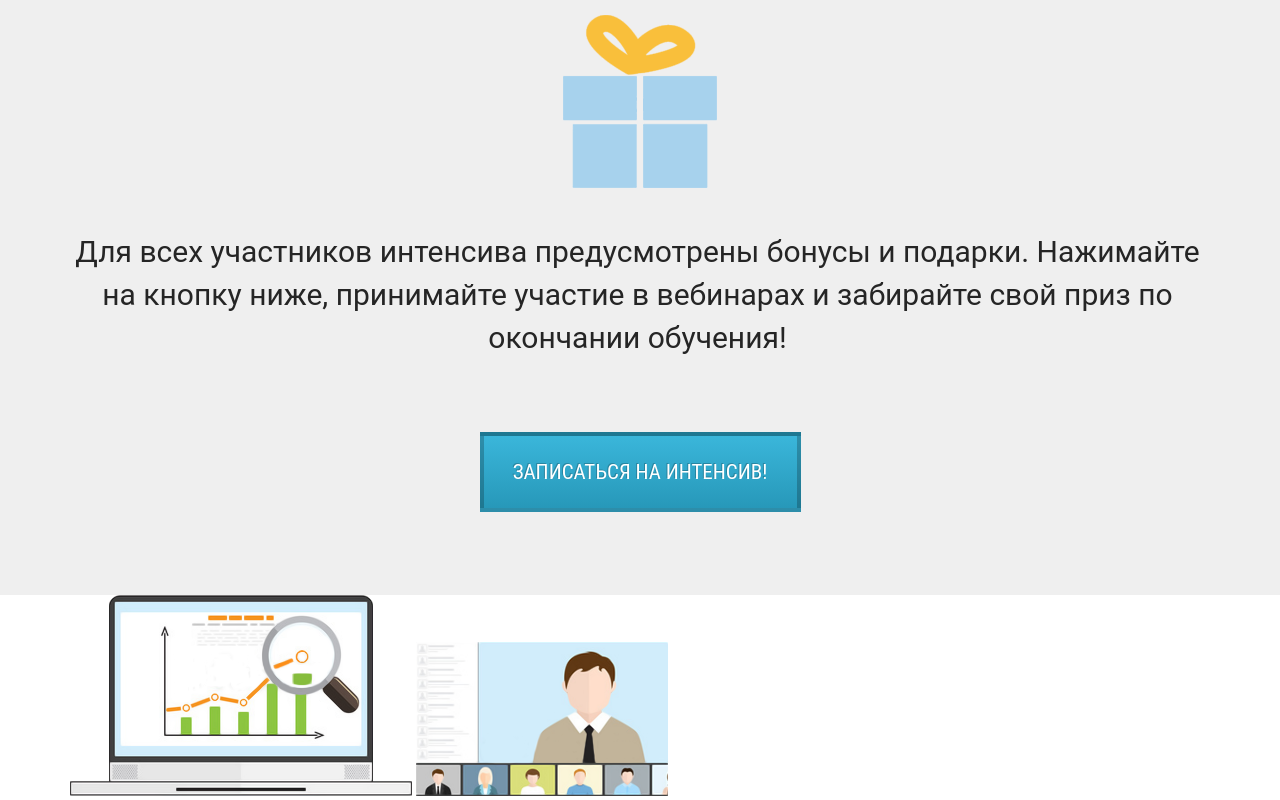
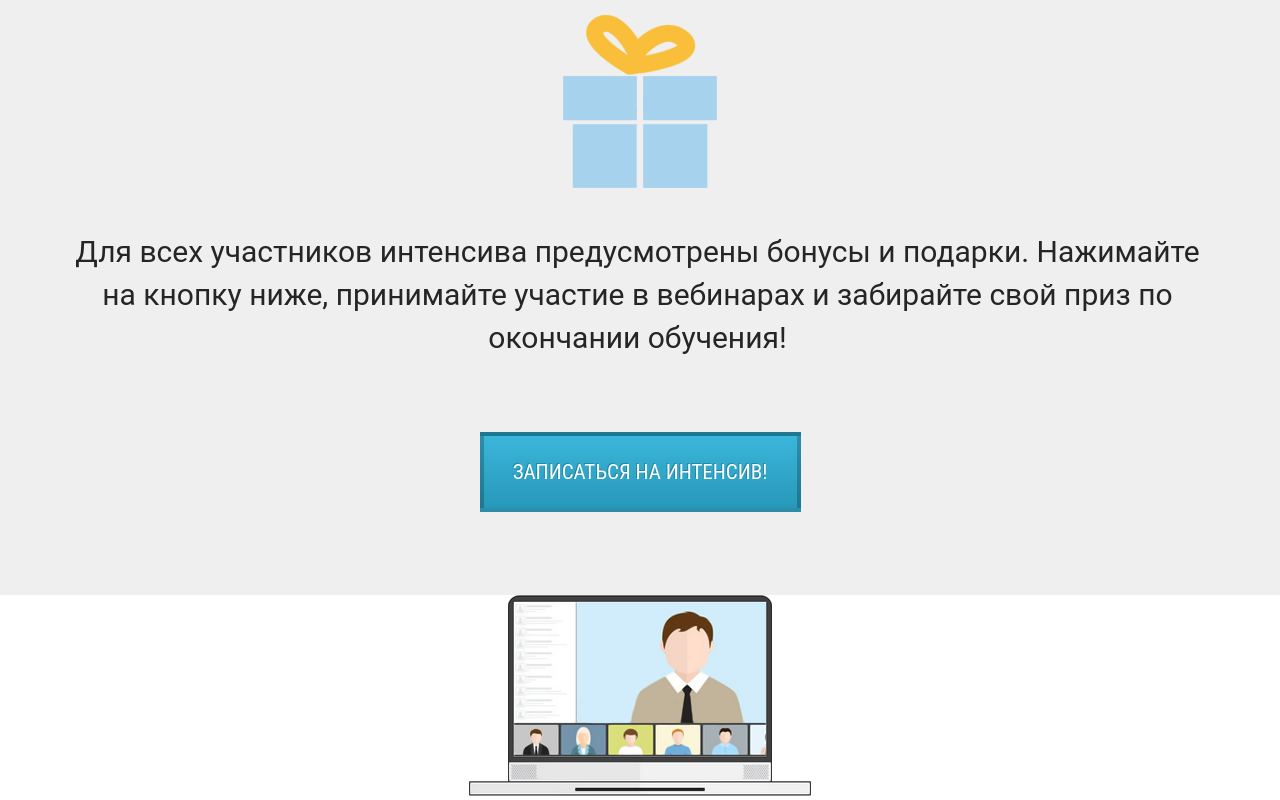
Before and after one commit to m0t0iml/WORDPRESS.github.io, a plain HTML site: page index.html in a window 1280 px wide. Shown: the part 2644-3444 px from the top of the page. Drawn offline with Linux system fonts and the light colour scheme.

Commit message:
Img_overlay

```diff
--- a/css/style.css
+++ b/css/style.css
@@ -276,5 +276,22 @@ margin: 0 auto;
     font-weight: 400;
     color: #252525;
     text-align: center;
+}
 
+.frstweb .frstweb_img {
+    display: inline-block;
+    position: relative;
 }
+
+.frstweb .frstweb_img .frstweb_imgs {
+    position: absolute;
+    top: 7px;
+    left: 50%;
+    transform: translateX(-50%);
+}
+
+.frstweb .frstweb_img_centered {
+    position: absolute;
+    left: 50%;
+    transform: translateX(-50%);
+}
--- a/index.html
+++ b/index.html
@@ -118,8 +118,10 @@
     </section>
     <section class="frstweb">
         <div class="container">
-            <img src="/icons/Sixscreen/icon_1_1_6.png" alt="imgbig" class="frstweb_imgb">
-            <img src="/icons/Sixscreen/icon_1_6.png" alt="" class="frstweb_imgs">
+            <div class="frstweb_img frstweb_img_centered">
+                <img src="/icons/Sixscreen/icon_1_1_6.png" alt="imgbig" class="frstweb_imgb">
+                <img src="/icons/Sixscreen/icon_1_6.png" alt="" class="frstweb_imgs">
+            </div>
         </div>
     </section>
 </body>
```
